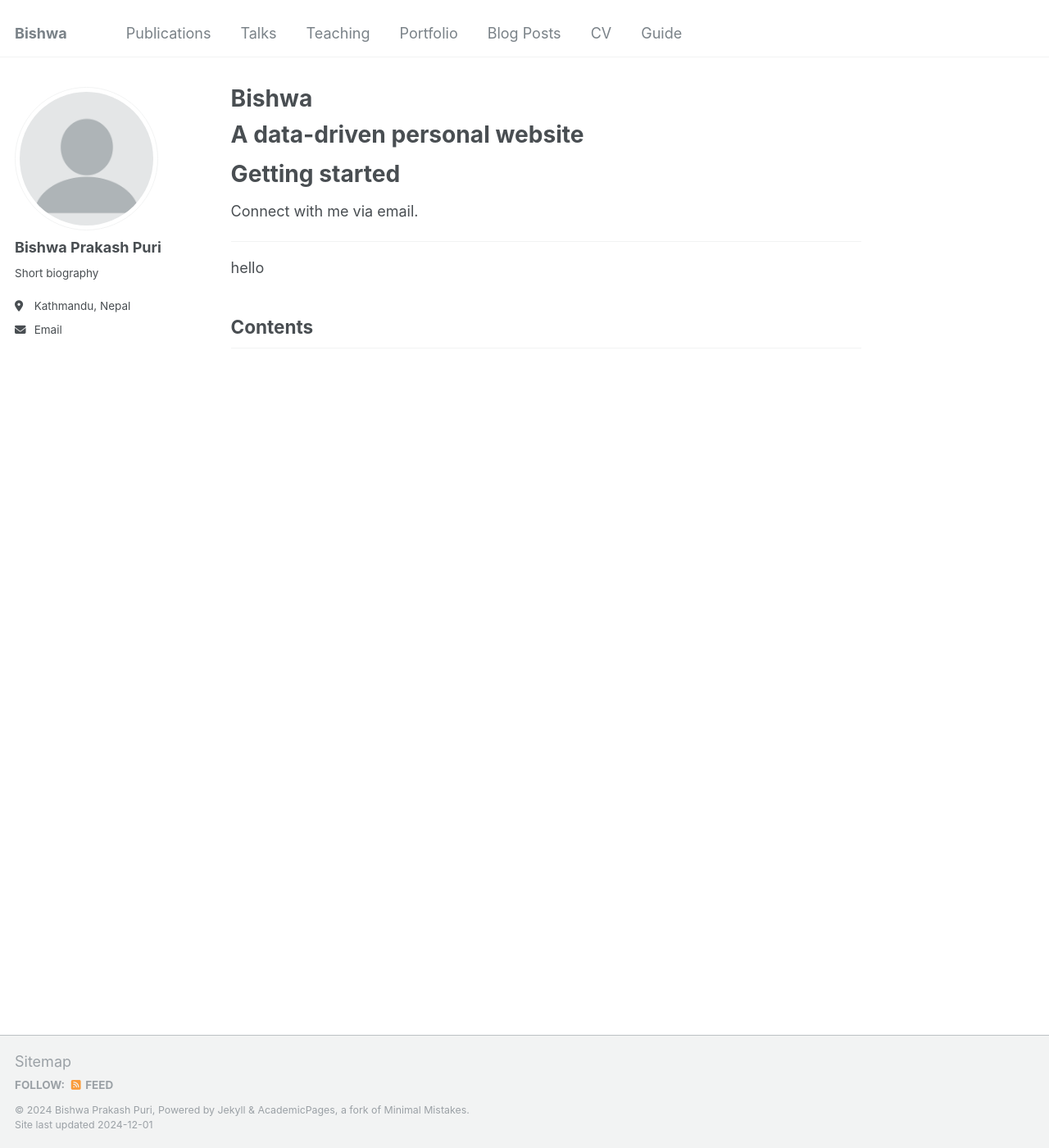
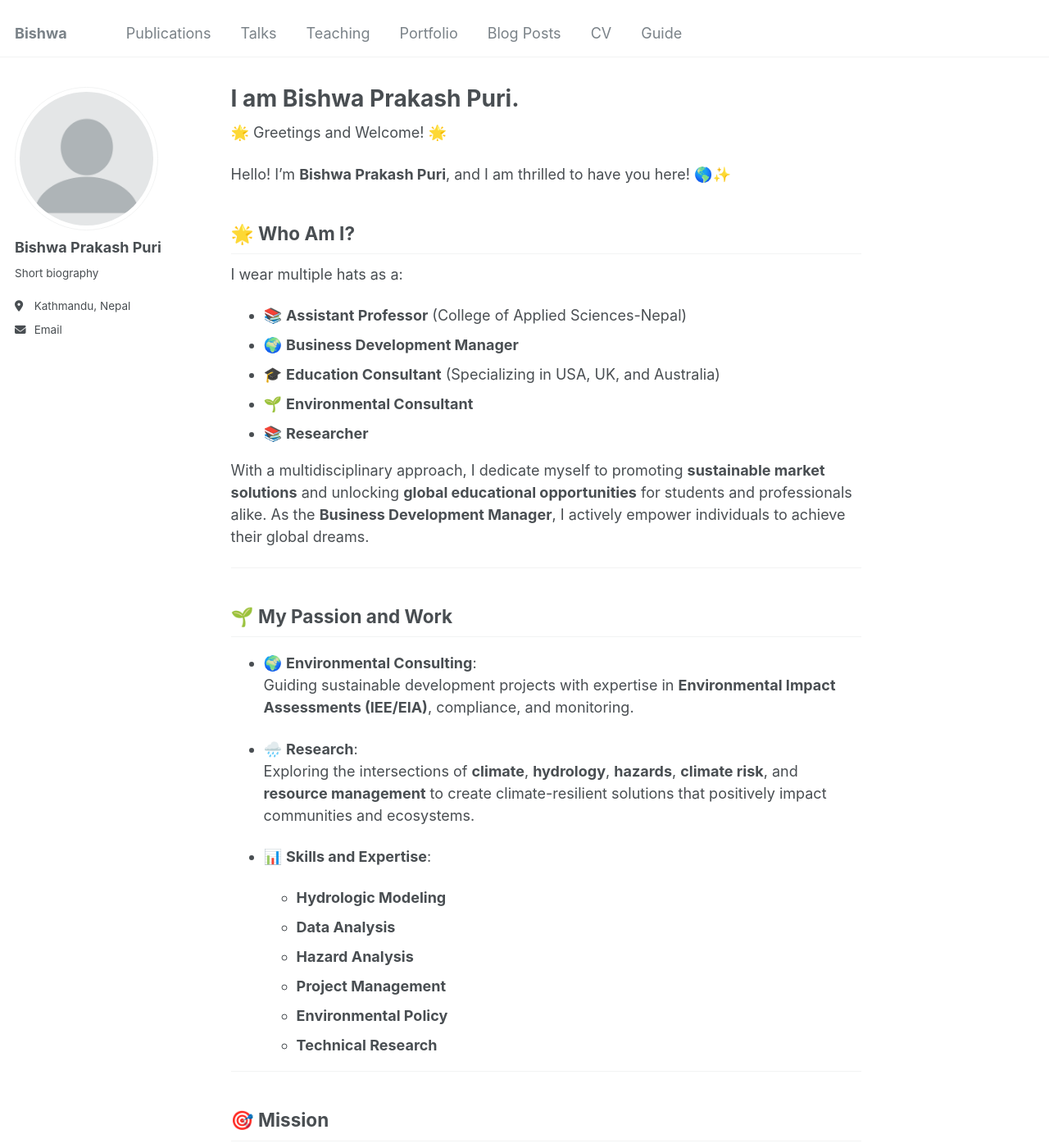
Before and after one commit to workBishwa/imBishwa, a Jekyll site: the page built from _pages/about.md, in a window 1280 px wide and 1400 px high. Shown: the whole window at 82% size. Built offline with Jekyll 4.4.1, drawn with Linux system fonts in a browser that asks for light colours; some of the changed text lies outside the part shown.

Commit message:
updated about me

```diff
--- a/_pages/about.md
+++ b/_pages/about.md
@@ -1,25 +1,50 @@
 ---
 permalink: /
-title: "Bishwa"
+title: "I am Bishwa Prakash Puri."
 author_profile: true
 redirect_from:
   - /about/
   - /about.html
 ---
 
+ 🌟 Greetings and Welcome! 🌟
 
+Hello! I'm **Bishwa Prakash Puri**, and I am thrilled to have you here! 🌎✨
 
-A data-driven personal website
-======
+## 🌟 Who Am I?
 
+I wear multiple hats as a:
 
-Getting started
-======
-Connect with me via email.
+- 📚 **Assistant Professor** (College of Applied Sciences-Nepal)
+- 🌍 **Business Development Manager**
+- 🎓 **Education Consultant** (Specializing in USA, UK, and Australia)
+- 🌱 **Environmental Consultant**
+- 📚 **Researcher**
 
+With a multidisciplinary approach, I dedicate myself to promoting **sustainable market solutions** and unlocking **global educational opportunities** for students and professionals alike. As the **Business Development Manager**, I actively empower individuals to achieve their global dreams.
 
-------
-hello
+---
 
-Contents
-------
+## 🌱 My Passion and Work
+
+- 🌍 **Environmental Consulting**:
+  Guiding sustainable development projects with expertise in **Environmental Impact Assessments (IEE/EIA)**, compliance, and monitoring.
+
+- 🌧️ **Research**:
+  Exploring the intersections of **climate**, **hydrology**, **hazards**, **climate risk**, and **resource management** to create climate-resilient solutions that positively impact communities and ecosystems.
+
+- 📊 **Skills and Expertise**:
+  - **Hydrologic Modeling**
+  - **Data Analysis**
+  - **Hazard Analysis**
+  - **Project Management**
+  - **Environmental Policy**
+  - **Technical Research**
+
+---
+
+## 🎯 Mission
+
+I am passionate about **bridging knowledge with action**, combining **education**, **research**, and **sustainability** to create a lasting positive impact on the environment and the community. 💡✨
+
+Feel free to explore my work and connect with me to make a difference together! 🤝🌎
```
